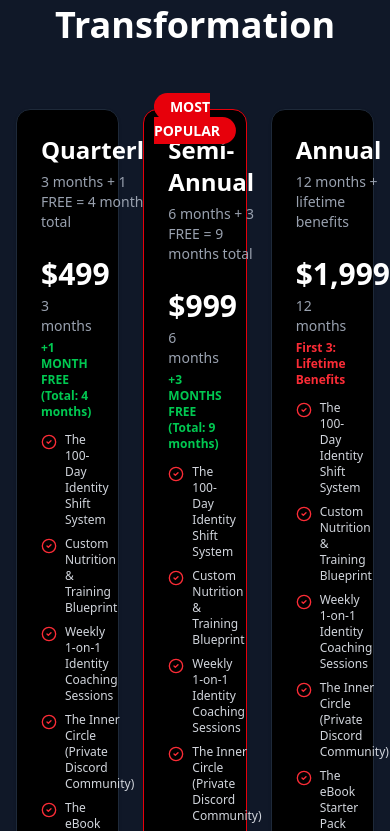
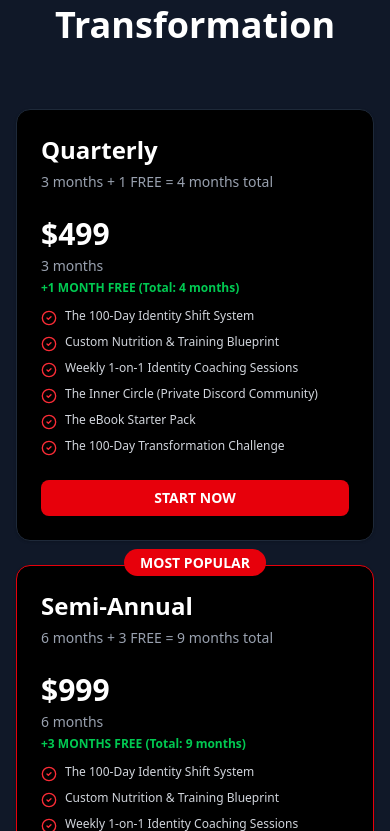
Before and after one commit to AdrianoDRJB/Transform-method, a React (Vite) app: page /offer in a window 390 px wide. Shown: the part 7313-8144 px from the top of the page. Built offline with nearby package versions, Linux system fonts and the light colour scheme.

Commit message:
Fix: Make pricing responsive - 1 column on mobile, 3 columns on desktop

```diff
--- a/src/components/TheIdentity.jsx
+++ b/src/components/TheIdentity.jsx
@@ -351,7 +351,7 @@
             </h2>
           </div>
 
-          <div className="grid grid-cols-3 gap-6 max-w-7xl mx-auto">
+          <div className="grid grid-cols-1 md:grid-cols-3 gap-6 max-w-7xl mx-auto">
             {/* Quarterly */}
             <Card className="bg-black border-gray-800 hover:border-red-600 transition-all">
               <CardHeader>
```
